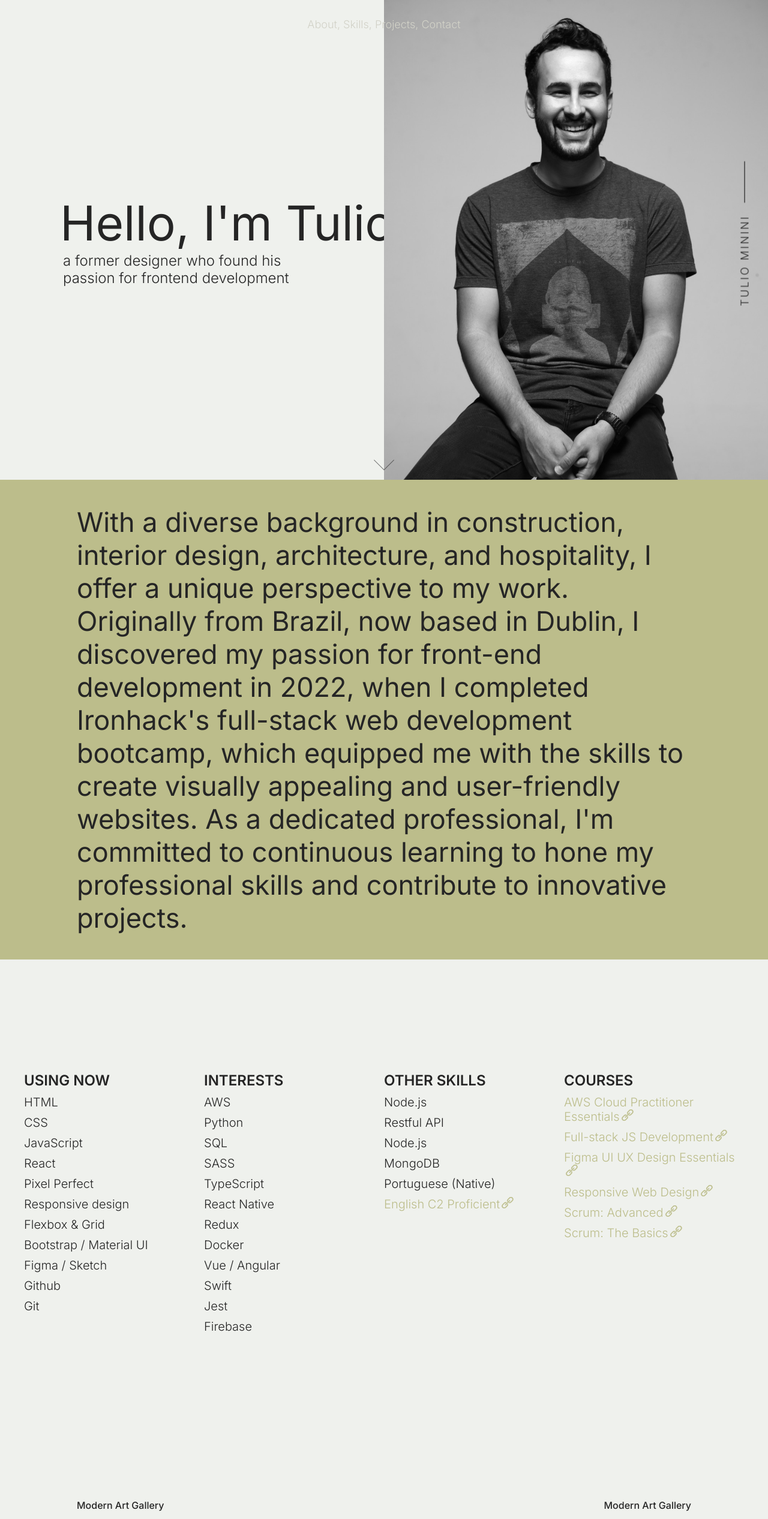
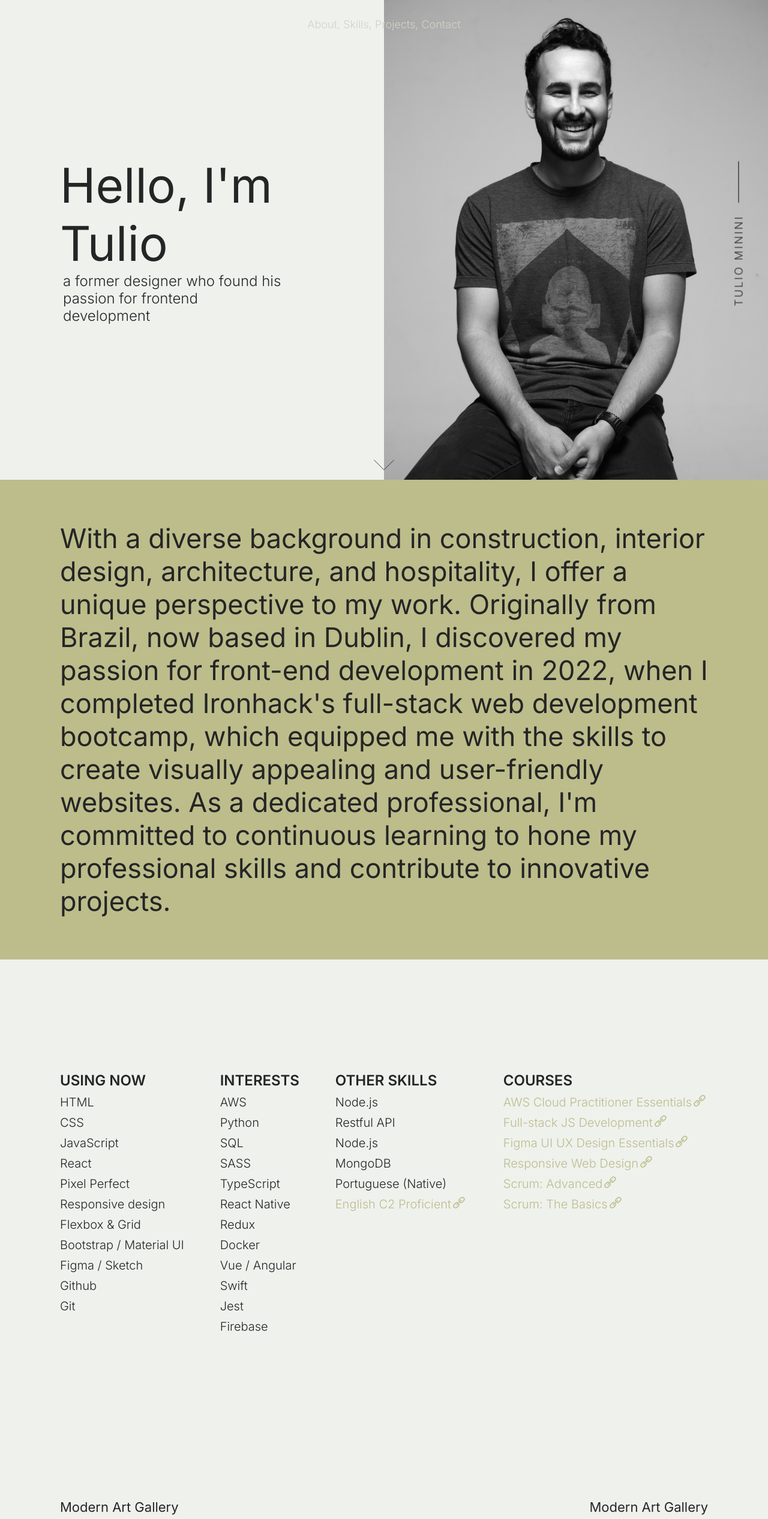
Before and after one commit to t-minini/my-website-v3, a React (Create React App) app: page / in a window 1280 px wide. Shown: the top 2533 px of the page at 60% size. Built offline with nearby package versions, Linux system fonts and the light colour scheme.

Commit message:
Contact component finished, css for all components changed

```diff
--- a/src/App.module.css
+++ b/src/App.module.css
@@ -7,7 +7,7 @@
   --green-light: #e9edc9;
   --green-medium: #ccd5ae;
   --green-dark: #bcbd8b;
-  --green-darker: #8ea69b;
+  --green-darker: #606C38;
 
   --font-dark: #252525;
 
@@ -21,7 +21,7 @@ html {
   min-height: 100%;
   width: 100%;
   /* background-color: var(--color2-blue); */
-  /* cursor: default; */
+  cursor: default;
   color: var(--font-dark);
 }
 
--- a/src/components/about/About.module.css
+++ b/src/components/about/About.module.css
@@ -2,23 +2,11 @@
   width: 100vw;
   height: 100dvh;
   background-color: var(--green-dark);
-  padding: 10rem 10%;
+  padding: 10rem;
   display: flex;
-  justify-content: center;
   align-items: center;
 }
 
 .about p {
   font-size: 4.5rem;
-  /* width: fit-content; */
 }
-
-.about__char {
-  font-size: 4.5rem;
-  font-weight: var(--medium-500);
-  transition: color 0.5s ease-in-out;
-}
-
-.about__char:hover {
-  color: var(--green-darker);
-}
--- a/src/components/contact/Contact.jsx
+++ b/src/components/contact/Contact.jsx
@@ -1,9 +1,12 @@
 import style from './Contact.module.css';
+// import cv from './../../assets/curriculum/tulio-minini-cv-dev.pdf';
 
 export function Contact() {
   return (
     <section id="contact" className={style.contact}>
-      <div className={style.contact__first}>
+      <div className={style.contact__container}>
+        <h2>Let's connect.</h2>
+        <div className={style.contact__links}>
           <a
             href="https://www.linkedin.com/in/tulio-minini/"
             target={'_blank'}
@@ -18,9 +21,6 @@ export function Contact() {
           >
             Github
           </a>
-      </div>
-      <h2>Let's connect.</h2>
-      <div className={style.contact__second}>
           <a
             href="mailto:tulio.mminini@gmail.com"
             target={'_blank'}
@@ -29,16 +29,12 @@ export function Contact() {
           >
             E-mail
           </a>
+        </div>
+      </div>
+      <div className={style.copyright}>
         <p>
           <span>&#169;2024 Tulio Minini</span> All Rights Reserved.
         </p>
-        <a
-          // href={cvPdf}
-          download
-          target={"_blank"}
-          rel="noreferrer"
-          title="Download CV"
-        >Curriculum</a>
       </div>
     </section>
   );
--- a/src/components/contact/Contact.module.css
+++ b/src/components/contact/Contact.module.css
@@ -2,44 +2,45 @@
   width: 100vw;
   height: 100dvh;
   background-color: var(--green-dark);
-  padding: 5rem;
-  display: flex;
-  flex-direction: column;
-  justify-content: space-between;
-
+  padding: 3rem 10rem;
 }
 
 .contact h2 {
   font-size: 13rem;
   font-weight: var(--regular-400);
-  text-align: center;
 }
 
-.contact__first {
+.contact__container {
+  height: 100%;
   display: flex;
-  justify-content: space-between;
+  flex-direction: column;
+  justify-content: center;
 }
 
-.contact__first a {
-  font-size: 2rem;
+.contact__links {
+  width: 100%;
+  margin-left: 1rem;
+}
+
+.contact__links a {
+  font-size: 3.3rem;
+  padding-right: 3rem;
   text-decoration: none;
+  color: var(--green-medium);
+  transition: color 1s ease;
+}
+
+.contact__links a:hover {
   color: var(--font-dark);
 }
 
-.contact__second {
+.copyright {
   display: flex;
-  justify-content: space-between;
-  align-items: flex-end;
-  /* background-color: red; */
+  justify-content: center;
 }
 
-.contact__second a {
-  font-size: 2rem;
-  text-decoration: none;
-  color: var(--font-dark);
-}
-
-.contact__second p, span {
-  font-size: 1rem;
+.copyright p,
+span {
+  font-size: 1.5rem;
   color: var(--gray-medium);
 }
--- a/src/components/hero/Hero.module.css
+++ b/src/components/hero/Hero.module.css
@@ -2,14 +2,13 @@
   width: 100vw;
   height: 100dvh;
   background-color: var(--gray-lighter);
-  padding: 10rem;
   display: flex;
   justify-content: space-evenly;
   align-items: center;
 }
 
 .hero__text {
-  /* margin-bottom: 10rem; */
+  padding-left: 10rem;
   width: 50vw;
 }
 
@@ -29,15 +28,8 @@
 .hero__img img {
   height: 100dvh;
   width: 50vw;
-  margin: -10rem;
   object-fit: cover;
-  object-position: top ;
-}
-
-.hero__arrow {
-  position: absolute;
-  bottom: 2rem;
-  height: 3rem;
+  object-position: top;
 }
 
 /* arrow down */
@@ -61,6 +53,7 @@
   -webkit-animation: arrow 1.5s infinite;
   animation: arrow 1.5s infinite;
 }
+
 @-webkit-keyframes arrow {
   0% {
     -webkit-transform: rotate(-45deg) translate(0, 0);
@@ -74,6 +67,7 @@
     opacity: 0;
   }
 }
+
 @keyframes arrow {
   0% {
     transform: rotate(-45deg) translate(0, 0);
--- a/src/components/name-vertical/Vertical.module.css
+++ b/src/components/name-vertical/Vertical.module.css
@@ -1,7 +1,7 @@
 .vertical {
   position: fixed;
   bottom: 50%;
-  right: -8.2rem;
+  right: -7.2rem;
   display: flex;
   gap: 2rem;
   transform: rotate(-90deg);
--- a/src/components/projects/Projects.jsx
+++ b/src/components/projects/Projects.jsx
@@ -3,26 +3,28 @@ import projectsJSON from '../../projects.json';
 
 export function Projects() {
   return (
-    <section id="projects" className={style.projectsOne}>
-      <div className={style.projectsOne__container}>
+    <section id="projects" className={style.projects}>
+      <div className={style.projects__container}>
         {projectsJSON.map((projectsJSON) => {
           return (
-            <div key={projectsJSON.id} className={style.projectsOne__project}>
-              <div className={style.projectsOne__name}>
+            <div key={projectsJSON.id} className={style.projects__project}>
+              <div className={style.projects__name}>
                 <p>{projectsJSON.project}</p>
                 <p>{projectsJSON.project}</p>
               </div>
               <div className={style.img_hover_zoom}>
                 <img src={projectsJSON.img} alt="projects screenshot" />
               </div>
-              <div className={style.projectsOne__links}>
-                <a href={projectsJSON.github}>
+              <div className={style.projects__links}>
+                <a href={projectsJSON.github} target={'_blank'}
+            rel="noreferrer">
                   Github
                   <svg viewBox="0 0 34 32" width="27" height="19">
                     <path d="M9.239 22.889c0.195 0.195 0.451 0.293 0.707 0.293s0.511-0.098 0.707-0.293l12.114-12.209c0.39-0.39 0.39-1.024 0-1.414s-1.023-0.39-1.414 0l-12.114 12.209c-0.391 0.39-0.391 1.023 0 1.414zM14.871 20.76c0.331 1.457-0.026 2.887-1.152 4.014l-4.039 3.914c-0.85 0.849-1.98 1.317-3.182 1.317s-2.332-0.468-3.182-1.317c-1.754-1.755-1.754-4.61-0.010-6.354l3.946-4.070c0.85-0.849 1.98-1.318 3.182-1.318 0.411 0 0.807 0.073 1.193 0.179l1.561-1.561c-0.871-0.407-1.811-0.619-2.754-0.619-1.663 0-3.327 0.635-4.596 1.904l-3.936 4.061c-2.538 2.538-2.538 6.654 0 9.193 1.269 1.27 2.933 1.904 4.596 1.904s3.327-0.634 4.596-1.904l4.030-3.904c1.942-1.942 2.361-4.648 1.333-7.023zM30.098 1.899c-1.27-1.269-2.933-1.904-4.596-1.904-1.664 0-3.328 0.635-4.596 1.904l-4.029 3.905c-2.012 2.013-2.423 5.015-1.244 7.439l1.552-1.552c-0.459-1.534-0.107-3.261 1.096-4.463l4.039-3.914c0.851-0.849 1.98-1.318 3.183-1.318 1.201 0 2.332 0.469 3.181 1.318 1.754 1.755 1.754 4.611 0.010 6.354l-4.039 4.039c-0.849 0.85-1.98 1.317-3.181 1.317-0.306 0-0.576 0.031-0.87-0.029l-1.593 1.594c0.796 0.331 1.613 0.436 2.463 0.436 1.663 0 3.326-0.634 4.596-1.904l4.029-4.029c2.538-2.538 2.538-6.653-0-9.192z" />
                   </svg>
                 </a>
-                <a href={projectsJSON.website}>
+                <a href={projectsJSON.website} target={'_blank'}
+            rel="noreferrer">
                   Website
                   <svg viewBox="0 0 34 32" width="27" height="19">
                     <path d="M9.239 22.889c0.195 0.195 0.451 0.293 0.707 0.293s0.511-0.098 0.707-0.293l12.114-12.209c0.39-0.39 0.39-1.024 0-1.414s-1.023-0.39-1.414 0l-12.114 12.209c-0.391 0.39-0.391 1.023 0 1.414zM14.871 20.76c0.331 1.457-0.026 2.887-1.152 4.014l-4.039 3.914c-0.85 0.849-1.98 1.317-3.182 1.317s-2.332-0.468-3.182-1.317c-1.754-1.755-1.754-4.61-0.010-6.354l3.946-4.070c0.85-0.849 1.98-1.318 3.182-1.318 0.411 0 0.807 0.073 1.193 0.179l1.561-1.561c-0.871-0.407-1.811-0.619-2.754-0.619-1.663 0-3.327 0.635-4.596 1.904l-3.936 4.061c-2.538 2.538-2.538 6.654 0 9.193 1.269 1.27 2.933 1.904 4.596 1.904s3.327-0.634 4.596-1.904l4.030-3.904c1.942-1.942 2.361-4.648 1.333-7.023zM30.098 1.899c-1.27-1.269-2.933-1.904-4.596-1.904-1.664 0-3.328 0.635-4.596 1.904l-4.029 3.905c-2.012 2.013-2.423 5.015-1.244 7.439l1.552-1.552c-0.459-1.534-0.107-3.261 1.096-4.463l4.039-3.914c0.851-0.849 1.98-1.318 3.183-1.318 1.201 0 2.332 0.469 3.181 1.318 1.754 1.755 1.754 4.611 0.010 6.354l-4.039 4.039c-0.849 0.85-1.98 1.317-3.181 1.317-0.306 0-0.576 0.031-0.87-0.029l-1.593 1.594c0.796 0.331 1.613 0.436 2.463 0.436 1.663 0 3.326-0.634 4.596-1.904l4.029-4.029c2.538-2.538 2.538-6.653-0-9.192z" />
--- a/src/components/projects/Projects.module.css
+++ b/src/components/projects/Projects.module.css
@@ -1,11 +1,11 @@
-.projectsOne {
+.projects {
   width: 100vw;
   height: fit-content;
   background-color: var(--gray-lighter);
-  padding: 10rem 10%;
+  padding: 10rem;
 }
 
-.projectsOne__container {
+.projects__container {
   display: grid;
   gap: 15rem;
   grid-template-columns: 1fr;
@@ -28,24 +28,23 @@
   transform: scale(1.05);
 }
 
-.projectsOne__name,
-.projectsOne__links {
+.projects__name,
+.projects__links {
   display: flex;
   justify-content: space-between;
 }
 
-.projectsOne__name p,
-.projectsOne__links a {
-  font-size: 1.6rem;
+.projects__name p,
+.projects__links a {
+  font-size: 2.2rem;
   color: var(--font-dark);
-  font-weight: var(--medium-500);
 }
 
-.projectsOne__links a {
+.projects__links a {
   text-decoration: none;
 }
 
-.projectsOne__links svg {
+.projects__links svg {
   stroke: var(--font-dark);
   fill: var(--font-dark);
 }
--- a/src/components/skills/Skills.module.css
+++ b/src/components/skills/Skills.module.css
@@ -2,16 +2,15 @@
   width: 100vw;
   height: 100dvh;
   background-color: var(--gray-lighter);
-  padding: 10rem 4rem;
+  padding: 10rem;
   display: flex;
-  justify-content: center;
   align-items: center;
 }
 
 .skills__ul {
-  display: grid;
-  grid-template-columns: 1fr 1fr 1fr 1fr;
-  grid-template-rows: 1fr;
+  width: 100%;
+   display: flex;
+   justify-content: space-between;
 }
 
 .skills__ul ul {
@@ -46,4 +45,5 @@
   stroke: var(--green-darker);
   fill: var(--green-darker);
   transition: color 0.5s ease, stroke 0.5s ease, fill 0.5s ease;
+
 }
```
Also changed, not shown: 1 other file (tests, documents, lock files or other folders). Lines whose indentation alone changed are shown as unchanged.
